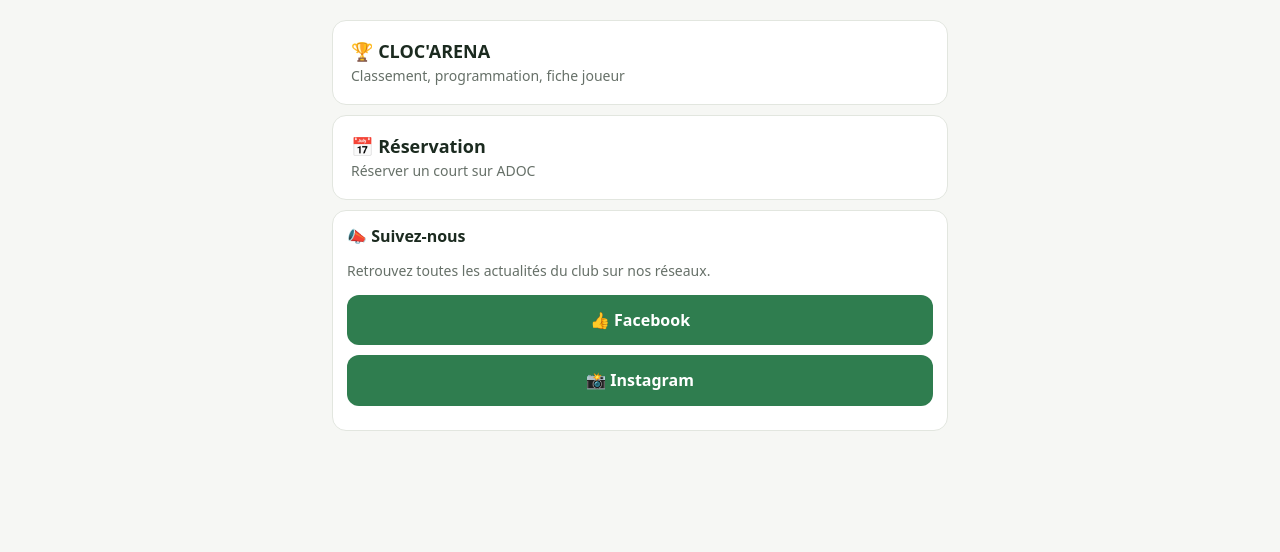
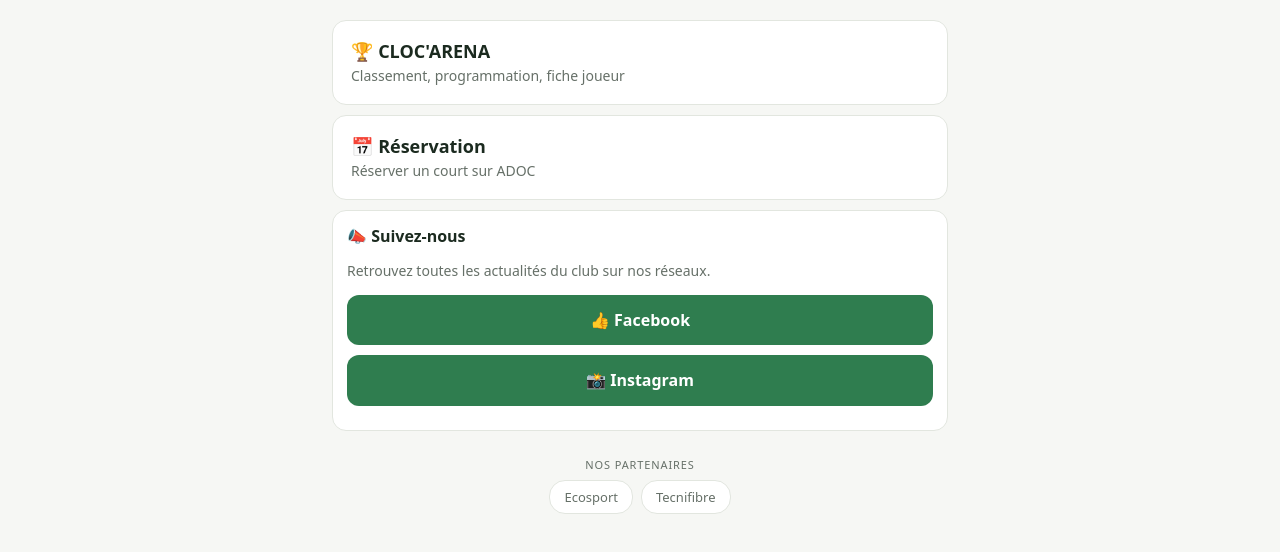
Before and after one commit to CLOCATENNIS/app, a plain HTML site: page index.html in a window 1280 px wide. Shown: the part 100-652 px from the top of the page. Drawn offline with Linux system fonts and the light colour scheme; no server answers.

Commit message:
Update index.html

```diff
--- a/index.html
+++ b/index.html
@@ -39,6 +39,10 @@ section{display:none}section.on{display:block}
 .tile{display:block;width:100%;text-align:left;background:var(--card);border:1px solid var(--bd);border-radius:14px;padding:18px;margin:10px 0;color:var(--tx);text-decoration:none;font:inherit;font-size:18px;font-weight:600}
 .tile small{display:block;font-weight:400;color:var(--mut);font-size:14px;margin-top:2px}
 nav[hidden]{display:none}
+.part{margin:26px 4px 4px;text-align:center}
+.part .pt{font-size:11px;letter-spacing:.08em;text-transform:uppercase;color:var(--mut);margin-bottom:8px}
+.part .pl{display:flex;justify-content:center;gap:8px;flex-wrap:wrap}
+.part a{font-size:13px;color:var(--mut);text-decoration:none;border:1px solid var(--bd);padding:7px 14px;border-radius:16px;background:var(--card)}
 .chips{display:flex;gap:6px;flex-wrap:wrap;margin:8px 0}
 .chips button{border:1px solid var(--bd);background:var(--card);color:var(--tx);padding:8px 14px;border-radius:20px;font:inherit;font-size:14px}
 .chips button.on{background:var(--ac);border-color:var(--ac);color:#fff}
@@ -53,6 +57,7 @@ nav[hidden]{display:none}
 <button class="tile" onclick="show('arena')">🏆 CLOC'ARENA<small>Classement, programmation, fiche joueur</small></button>
 <a class="tile" id="adoc" href="#" target="_blank" rel="noopener">📅 Réservation<small>Réserver un court sur ADOC</small></a>
 <div id="actus"></div>
+<div class="part"><div class="pt">Nos partenaires</div><div class="pl"><a href="https://ecosport-tennis.fr/" target="_blank" rel="noopener">Ecosport</a><a href="https://www.tecnifibre.com/?country=FR" target="_blank" rel="noopener">Tecnifibre</a></div></div>
 </section>
 <section id="arena">
 <button class="tile" onclick="show('clas')">🥇 Classement</button>
```
